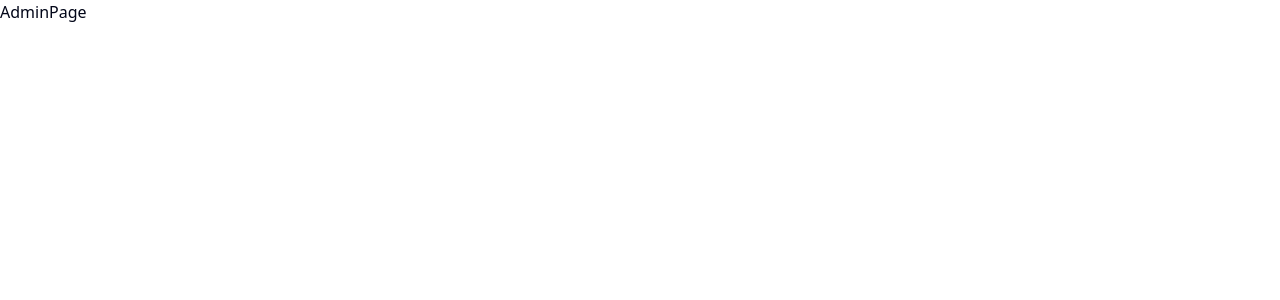
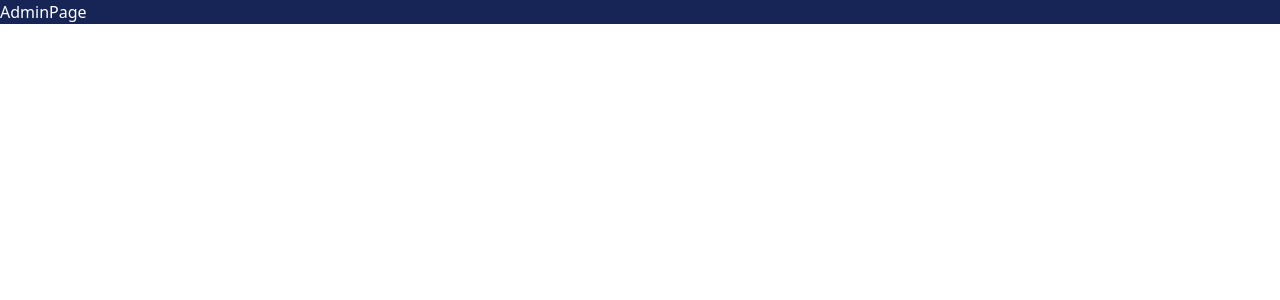
Before and after one commit to juanpablocesarini/curso-react-by-fernandoherrera, a React (Vite) app in the folder 05-heroes-app/: page /admin in a window 1280 px wide. Shown: the top 300 px of the page. Built offline with nearby package versions, Linux system fonts and the light colour scheme.

Commit message:
componente layout

```diff
--- /dev/null
+++ b/05-heroes-app/src/admin/layouts/AdminLayout.tsx
@@ -0,0 +1,9 @@
+import { Outlet } from "react-router";
+
+export const AdminLayout = () => {
+  return (
+    <div className="bg-blue-950 text-white">
+      <Outlet />
+    </div>
+  );
+};
--- /dev/null
+++ b/05-heroes-app/src/heroes/layouts/HeroesLayout.tsx
@@ -0,0 +1,10 @@
+import { Outlet } from "react-router"
+
+
+export const HeroesLayout = () => {
+  return (
+    <div className="bg-amber-600">
+        <Outlet/>
+    </div>
+  )
+}
--- a/05-heroes-app/src/routes/app.router.tsx
+++ b/05-heroes-app/src/routes/app.router.tsx
@@ -5,9 +5,28 @@ import { HeroPage } from "@/heroes/hero/HeroPage";
 import { HomePage } from "@/heroes/home/HomePage";
 import { SearchPage } from "@/heroes/search/SearchPage";
 
+import { HeroesLayout } from "@/heroes/layouts/HeroesLayout";
+import { AdminLayout } from "@/admin/layouts/AdminLayout";
+
 export const appRouter = createBrowserRouter([
-  { path: "/", element: <HomePage /> },
-  { path: "/heroes/1", element: <HeroPage /> },
-  { path: "/search", element: <SearchPage /> },
-  { path: "/admin", element: <AdminPage /> },
+  {
+    path: "/",
+    element: <HeroesLayout />,
+    children: [
+      { index: true, element: <HomePage /> },
+      { path: "heroes/1", element: <HeroPage /> },
+      { path: "search", element: <SearchPage /> },
+    ],
+  },
+
+  {
+    path: "/admin",
+    element: <AdminLayout />,
+    children: [
+      {
+        index: true,
+        element: <AdminPage />,
+      },
+    ],
+  },
 ]);
```
